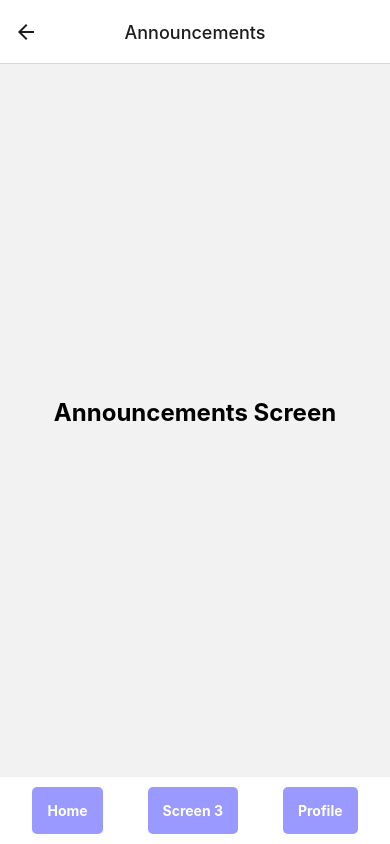
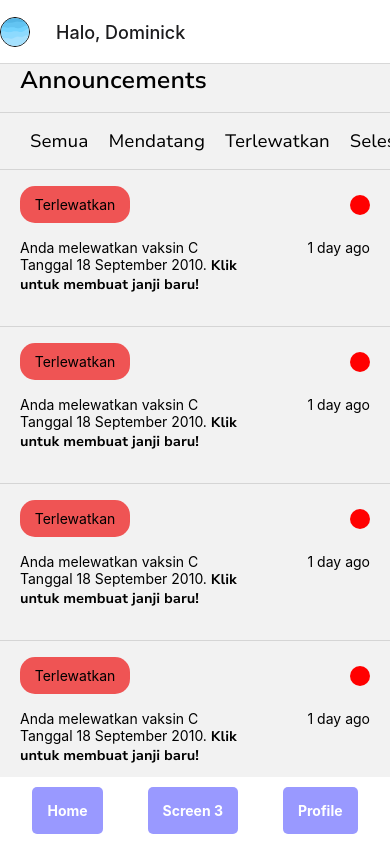
Before and after one commit to Eralf/Immunify, a React Native app: screen /Announcements in a window 390 px wide. Built offline with nearby package versions, Linux system fonts and the light colour scheme.

Commit message:
Design Announcement Page

```diff
--- a/App.js
+++ b/App.js
@@ -1,6 +1,6 @@
 import { NavigationContainer } from '@react-navigation/native';
 import { createNativeStackNavigator } from '@react-navigation/native-stack';
-import { View, TouchableOpacity, Text, StyleSheet } from 'react-native';
+import { View, TouchableOpacity, Text, StyleSheet, Image } from 'react-native';
 
 import { useFonts } from 'expo-font';
 
@@ -90,9 +90,16 @@ export default function App() {
           name='Announcements'
           component={AnnouncementsScreen}
           options={{
-            title: 'Announcements',
-            headerTitleAlign: 'center',
+            title: '  Halo, Dominick',
+            // headerTitleAlign: 'center',
             headerBackVisible: false,
+            headerLeft: () => (
+              <Image
+                source={require('./assets/mainprofile-bg.png')}
+                style={styles.profPict}
+              />
+            ),
+
             animation:'fade'
           }}
         />
@@ -152,4 +159,15 @@ export default function App() {
 
     </NavigationContainer>
   );
+
 }
+const styles = StyleSheet.create({
+  profPict:{
+    width: 30,
+    height: 30,
+    borderRadius: 15,
+    marginRight: 10,
+    borderWidth:1,
+    borderColor:'black'
+  }
+})
--- a/screens/AnnouncementsScreen.js
+++ b/screens/AnnouncementsScreen.js
@@ -1,26 +1,107 @@
 import React from 'react';
-import { View, Text, Button, TouchableOpacity, StyleSheet } from 'react-native';
+
+import { View, Text, ScrollView, Button, TouchableOpacity, StyleSheet } from 'react-native';
+import { SafeAreaView } from 'react-native-safe-area-context';
 
 const AnnouncementsScreen = ({ navigation, route }) => {
+
   return (
-    <View style={styles.container}>
+    <SafeAreaView style = {styles.container}>
 
-      <Text style={styles.text}>Announcements Screen</Text>
+      <Text style = {styles.text}>Announcements</Text>
 
-    </View>
+      <View style = {styles.horizontalLine}></View>
+      <View style={styles.navigatesContainer}>
+        <ScrollView horizontal showsHorizontalScrollIndicator={false}>
+          <View style = {styles.navigates}>
+            <Text style = {styles.navigatesText}>Semua</Text>
+            <Text style = {styles.navigatesText}>Mendatang</Text>
+            <Text style = {styles.navigatesText}>Terlewatkan</Text>
+            <Text style = {styles.navigatesText}>Selesai</Text>
+          </View>
+        </ScrollView>
+      </View>
+      <View style = {styles.horizontalLine}></View>
+
+      {/* <View> */}
+      <ScrollView>
+        <View style = {styles.wrapAnnounce}>
+          <View style = {styles.wrapStatus}>
+            <View style={styles.terlewatkan}>
+              <Text >Terlewatkan</Text>
+            </View>
+            <View style={styles.redDot}></View>
+          </View>
+          <View style = {styles.wrapInfoTime}>
+            <Text style = {styles.information}>Anda melewatkan vaksin C Tanggal 18 September 2010. <Text style={styles.boldText}>Klik untuk membuat janji baru!</Text></Text>
+            <Text style = {styles.time}> 1 day ago</Text>
+          </View>
+
+        </View>
+        <View style = {styles.horizontalLine}></View>
+
+        <View style = {styles.wrapAnnounce}>
+          <View style = {styles.wrapStatus}>
+            <View style={styles.terlewatkan}>
+              <Text >Terlewatkan</Text>
+            </View>
+            <View style={styles.redDot}></View>
+          </View>
+          <View style = {styles.wrapInfoTime}>
+            <Text style = {styles.information}>Anda melewatkan vaksin C Tanggal 18 September 2010. <Text style={styles.boldText}>Klik untuk membuat janji baru!</Text></Text>
+            <Text style = {styles.time}> 1 day ago</Text>
+          </View>
+
+        </View>
+        <View style = {styles.horizontalLine}></View>
+
+        <View style = {styles.wrapAnnounce}>
+          <View style = {styles.wrapStatus}>
+            <View style={styles.terlewatkan}>
+              <Text >Terlewatkan</Text>
+            </View>
+            <View style={styles.redDot}></View>
+          </View>
+          <View style = {styles.wrapInfoTime}>
+            <Text style = {styles.information}>Anda melewatkan vaksin C Tanggal 18 September 2010. <Text style={styles.boldText}>Klik untuk membuat janji baru!</Text></Text>
+            <Text style = {styles.time}> 1 day ago</Text>
+          </View>
+
+        </View>
+        <View style = {styles.horizontalLine}></View>
+
+        <View style = {styles.wrapAnnounce}>
+          <View style = {styles.wrapStatus}>
+            <View style={styles.terlewatkan}>
+              <Text >Terlewatkan</Text>
+            </View>
+            <View style={styles.redDot}></View>
+          </View>
+          <View style = {styles.wrapInfoTime}>
+            <Text style = {styles.information}>Anda melewatkan vaksin C Tanggal 18 September 2010. <Text style={styles.boldText}>Klik untuk membuat janji baru!</Text></Text>
+            <Text style = {styles.time}> 1 day ago</Text>
+          </View>
+
+        </View>
+        <View style = {styles.horizontalLine}></View>
+      </ScrollView>
+      {/* </View> */}
+    </SafeAreaView>
   );
 }
 
 const styles = StyleSheet.create({
   container: {
-    flex: 1,
-    alignItems: 'center',
-    justifyContent: 'center',
+    // marginLeft:20,
+    // marginRight:20,
+    flex:1
   },
   text: {
     fontSize: 24,
-    fontWeight: 'bold',
+    fontFamily: 'NunitoSans-SemiBold',
     marginBottom: 16,
+    marginLeft:20,
+    marginRight:20,
   },
   button: {
     alignItems: 'center',
@@ -32,6 +113,75 @@ const styles = StyleSheet.create({
   buttonText: {
     color: '#fff',
     fontWeight: 'bold',
+  },
+  horizontalLine: {
+    borderBottomColor: '#D5D5D5', // You can change the color here
+    borderBottomWidth: 1,
+    width: '100%',
+    marginBottom: 16, // Adjust as needed
+  },
+  navigates:{
+    // flex:1,
+    flexDirection: 'row',
+    justifyContent:'space-between',
+    marginLeft:20,
+    marginRight:20,
+    // marginBottom:-1
+  },
+  navigatesText:{
+    fontFamily: 'NunitoSans-Regular',
+    fontSize:18,
+    marginHorizontal: 10,
+    // marginBottom:16,
+    paddingBottom: 16,
+    // borderBottomWidth:1,
+    // borderColor:'#72D3FE'
+  },
+  terlewatkan:{
+    fontFamily: 'NunitoSans-SemiBold',
+    fontSize:14,
+    backgroundColor: '#EF5454',
+    padding:10,
+    width:110,
+    alignItems:'center',
+    justifyContent:'center',
+
+    borderRadius:15
+  },
+  redDot:{
+    backgroundColor: '#FF0000',
+    width:20,
+    height:20,
+    borderRadius:10
+  },
+  wrapAnnounce:{
+    marginHorizontal:20,
+    marginBottom:16
+  },
+  wrapStatus:{
+    flexDirection:'row',
+    justifyContent:'space-between',
+    alignItems:'center',
+    // marginHorizontal:20,
+    marginBottom:16
+  },
+  wrapInfoTime:{
+    justifyContent: 'space-between',
+    flexDirection:'row',
+    // marginHorizontal:20
+    marginBottom:16,
+    fontSize:14,
+    fontFamily: 'NunitoSans-Regular'
+  },
+  information:{
+    flex:2
+  },
+  time:{
+    flex:1,
+    textAlign:'right'
+  },
+  boldText:{
+    fontFamily: 'NunitoSans-Bold'
   }
 });
 
```
